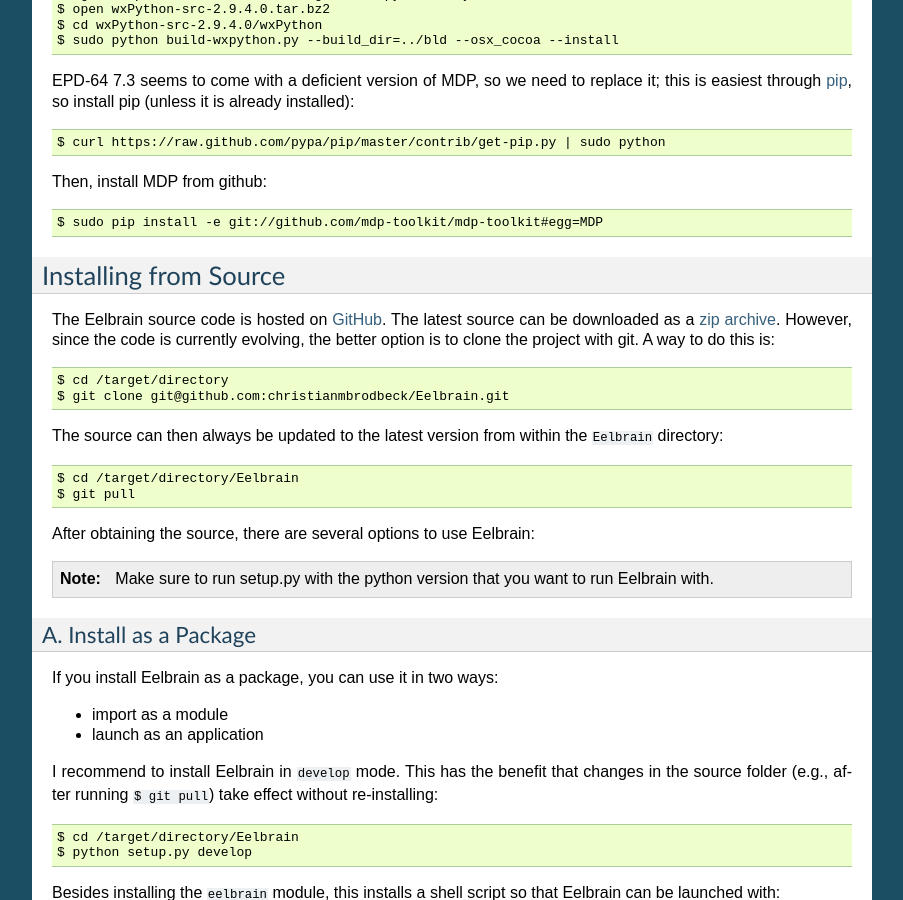
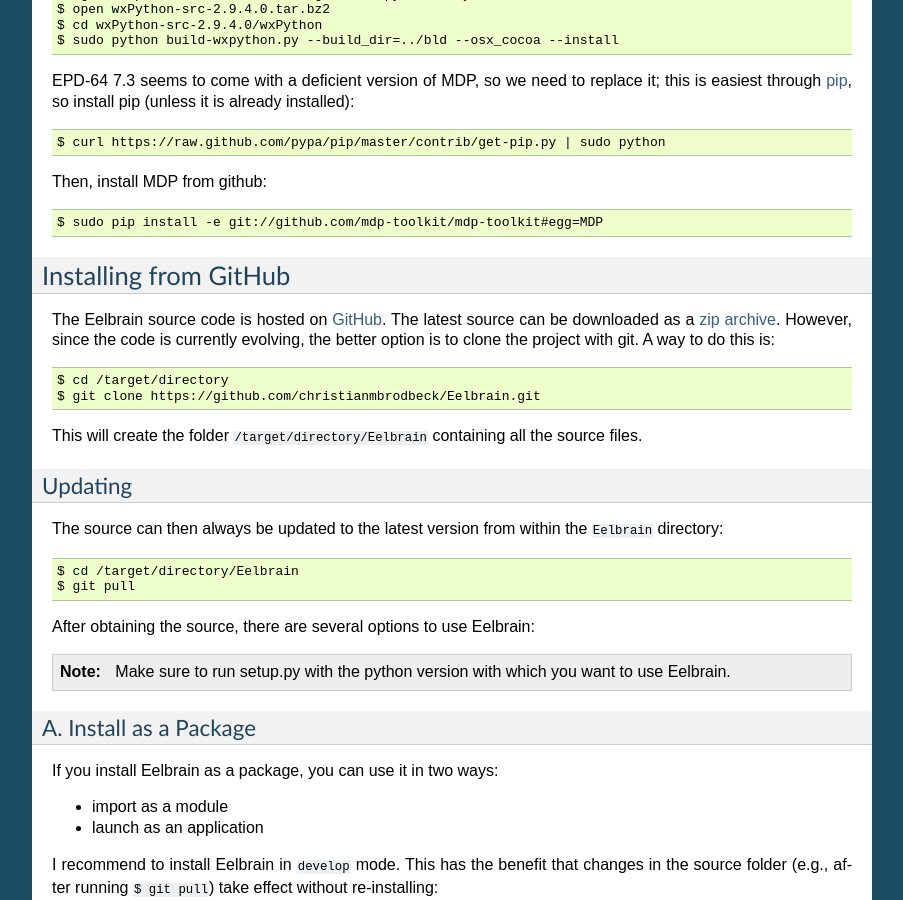
Before and after one commit to christianbrodbeck/Eelbrain, a Sphinx documentation site: the page built from doc/Installing.rst, in a window 1280 px wide and 900 px high, scrolled down 678 px. Shown: the whole window, without its empty margins (198-1101 px from the left). Built offline with Sphinx 7.4.7, drawn with Linux system fonts in a browser that asks for light colours; formulas are drawn with MathJax 3; some of the changed text lies outside the part shown.

Commit message:
DOC
fix installing instructions
add github link

```diff
--- a/doc/Installing.rst
+++ b/doc/Installing.rst
@@ -70,7 +70,7 @@
 
 .. _obtain-source:
 
-Installing from Source
+Installing from GitHub
 ^^^^^^^^^^^^^^^^^^^^^^
 
 The Eelbrain source code is hosted on `GitHub
@@ -81,7 +81,14 @@
 the project with git. A way to do this is::
 
     $ cd /target/directory
-    $ git clone git@github.com:christianmbrodbeck/Eelbrain.git
+    $ git clone https://github.com/christianmbrodbeck/Eelbrain.git
+
+This will create the folder ``/target/directory/Eelbrain`` containing all the
+source files.
+
+
+Updating
+--------
 
 The source can then always be updated to the latest version
 from within the ``Eelbrain`` directory::
@@ -92,8 +99,8 @@
 After obtaining the source, there are several options to use Eelbrain:
 
 .. note::
-    Make sure to run setup.py with the python version that you want to run
-    Eelbrain with.
+    Make sure to run setup.py with the python version with which you want to
+    use Eelbrain.
 
 
 
--- a/doc/index.rst
+++ b/doc/index.rst
@@ -25,7 +25,7 @@
    Various
 
 
-.. .. seealso:: `Eelbrain on Launchpad <https://launchpad.net/eelbrain>`_
+.. seealso:: `Eelbrain on GitHub <http://github.com/christianmbrodbeck/Eelbrain>`_
 
 Indices and tables
 ==================
```
